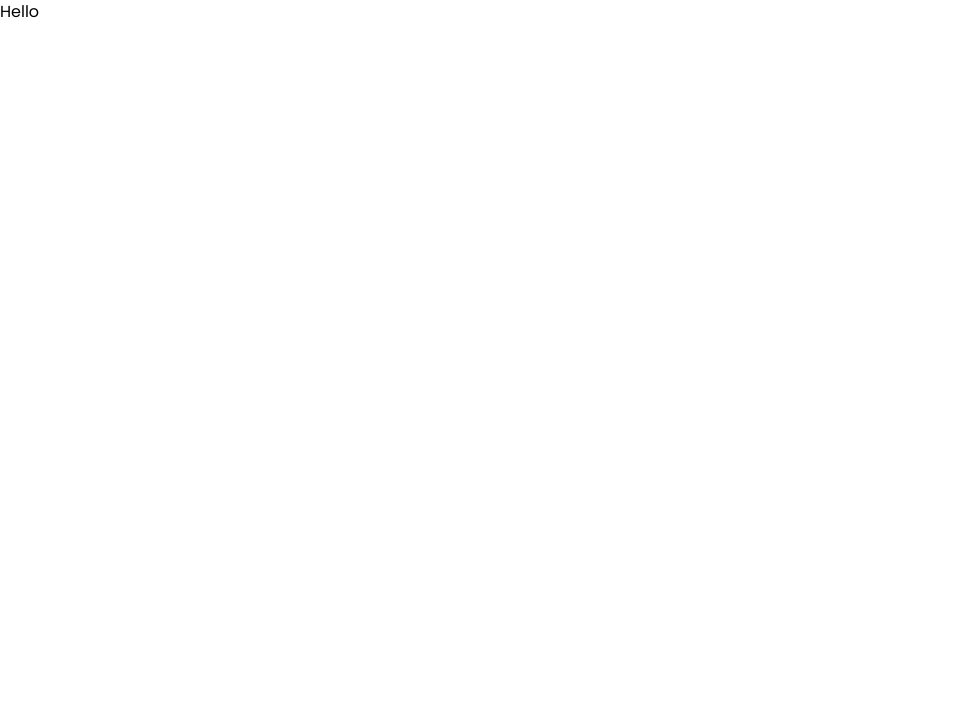
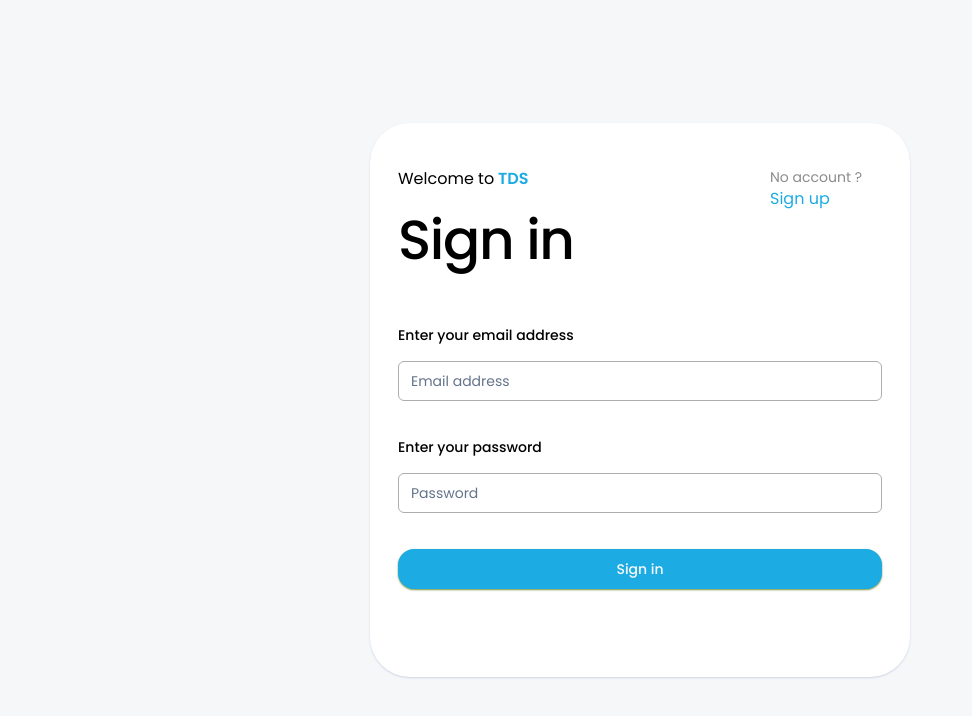
Before and after one commit to Shrief88/TDS_Assignment, a React (Vite) app in the folder client/: page /login in a window 1280 px wide. Shown: the top 716 px of the page, without its empty margins (0-972 px from the left). Built offline with nearby package versions, Linux system fonts and the light colour scheme.

Commit message:
add login page and schema

```diff
--- a/client/src/pages/Login.tsx
+++ b/client/src/pages/Login.tsx
@@ -1,5 +1,99 @@
+import { yupResolver } from "@hookform/resolvers/yup";
+import { useForm } from "react-hook-form";
+import { loginSchema, TLoginSchema } from "@/validation/login";
+
+import { Card, CardContent, CardHeader, CardTitle } from "@/components/ui/card";
+import { Label } from "@/components/ui/label";
+import { Input } from "@/components/ui/input";
+import { Button } from "@/components/ui/button";
+import { NavLink } from "react-router-dom";
+
 const Login = () => {
-  return <div>Hello</div>;
+  const {
+    register,
+    handleSubmit,
+    formState: { errors },
+    reset,
+  } = useForm<TLoginSchema>({
+    resolver: yupResolver(loginSchema),
+  });
+
+  const onSubmit = (data: TLoginSchema) => {
+    console.log(data);
+  };
+
+  return (
+    <div className="h-screen w-full px-6 py-20 bg-muted flex flex-col justify-center items-center">
+      <Card className="container bg-card px-7 py-11 rounded-[40px] max-w-[540px] shadow-sm shadow-slate-300">
+        <CardHeader>
+          <div>
+            <div className="flex justify-between">
+              <p>
+                Welcome to
+                <span className="text-primary font-semibold"> TDS</span>
+              </p>
+              <div className="w-20 md:w-28">
+                <p className="text-sm text-secondary">No account ?</p>
+                <NavLink to="/signup" className="text-primary cursor-pointer">
+                  Sign up
+                </NavLink>
+              </div>
+            </div>
+          </div>
+
+          <CardTitle className="text-4xl font-medium -mt-7 lg:-mt-3 lg:text-6xl">
+            Sign in
+          </CardTitle>
+        </CardHeader>
+        <CardContent className="py-14 lg:py-11">
+          <form onSubmit={handleSubmit(onSubmit)}>
+            <div className="grid w-full items-center gap-9">
+              <div className="flex flex-col gap-4">
+                <Label htmlFor="email" className="text-sm">
+                  Enter your email address
+                </Label>
+                <Input
+                  id="email"
+                  placeholder="Email address"
+                  {...register("email")}
+                  type="email"
+                />
+                {errors.email && (
+                  <span className="text-sm text-red-500 font-Istok">
+                    {errors.email.message}
+                  </span>
+                )}
+              </div>
+              <div className="flex flex-col gap-4">
+                <Label htmlFor="password" className="text-sm">
+                  Enter your password
+                </Label>
+                <Input
+                  id="password"
+                  placeholder="Password"
+                  type="password"
+                  {...register("password")}
+                />
+                {errors.password && (
+                  <span className="text-sm text-red-500">
+                    {errors.password.message}
+                  </span>
+                )}
+              </div>
+              <div className="flex justify-center">
+                <Button
+                  type="submit"
+                  className="w-full shadow-sm shadow-[#779341] rounded-2xl"
+                >
+                  Sign in
+                </Button>
+              </div>
+            </div>
+          </form>
+        </CardContent>
+      </Card>
+    </div>
+  );
 };
 
 export default Login;
--- a/client/src/pages/SignUp.tsx
+++ b/client/src/pages/SignUp.tsx
@@ -1,6 +1,6 @@
 import { yupResolver } from "@hookform/resolvers/yup";
 import { useForm } from "react-hook-form";
-import { signUpSchema, TSignUpSchema } from "@/validation/signup";
+import { NavLink } from "react-router-dom";
 
 import { Card, CardContent, CardHeader, CardTitle } from "@/components/ui/card";
 import { Label } from "@/components/ui/label";
@@ -13,6 +13,8 @@ import {
   SelectValue,
 } from "@/components/ui/select";
 import { Button } from "@/components/ui/button";
+
+import { signUpSchema, TSignUpSchema } from "@/validation/signup";
 
 const SignUp = () => {
   const {
@@ -29,7 +31,7 @@ const SignUp = () => {
   };
 
   return (
-    <div className="w-full px-6 py-20 bg-muted flex flex-col justify-center items-center">
+    <div className="h-screen w-full px-6 py-20 bg-muted flex flex-col justify-center items-center">
       <Card className="container bg-card px-7 py-11 rounded-[40px] max-w-[540px] shadow-sm shadow-slate-300">
         <CardHeader>
           <div>
@@ -38,10 +40,11 @@ const SignUp = () => {
                 Welcome to
                 <span className="text-primary font-semibold"> TDS</span>
               </p>
-              <div className="w-20 lg:w-40">
-                <p className="text-sm text-secondary">
-                  Have an account? <span className="text-primary">Sign in</span>
-                </p>
+              <div className="w-20 md:w-36">
+                <p className="text-sm text-secondary">Have an account ?</p>
+                <NavLink to="/login" className="text-primary cursor-pointer">
+                  Sign in
+                </NavLink>
               </div>
             </div>
           </div>
@@ -117,9 +120,7 @@ const SignUp = () => {
                 )}
               </div>
               <div className="flex flex-col gap-4">
-                <Label htmlFor="type" className="text-sm">
-                  User Type
-                </Label>
+                <Label className="text-sm">User Type</Label>
                 <Select onValueChange={(value) => reset({ type: value })}>
                   <SelectTrigger>
                     <SelectValue placeholder="Select User Type" />
@@ -138,7 +139,7 @@ const SignUp = () => {
               <div className="flex justify-center">
                 <Button
                   type="submit"
-                  className="w-full shadow-sm shadow-[#779341]"
+                  className="w-full shadow-sm shadow-[#779341] rounded-2xl"
                 >
                   Sign up
                 </Button>
--- /dev/null
+++ b/client/src/validation/login.ts
@@ -0,0 +1,8 @@
+import * as Yup from "yup";
+
+export const loginSchema = Yup.object().shape({
+  email: Yup.string().email().required(),
+  password: Yup.string().required().min(6),
+});
+
+export type TLoginSchema = Yup.InferType<typeof loginSchema>;
```
